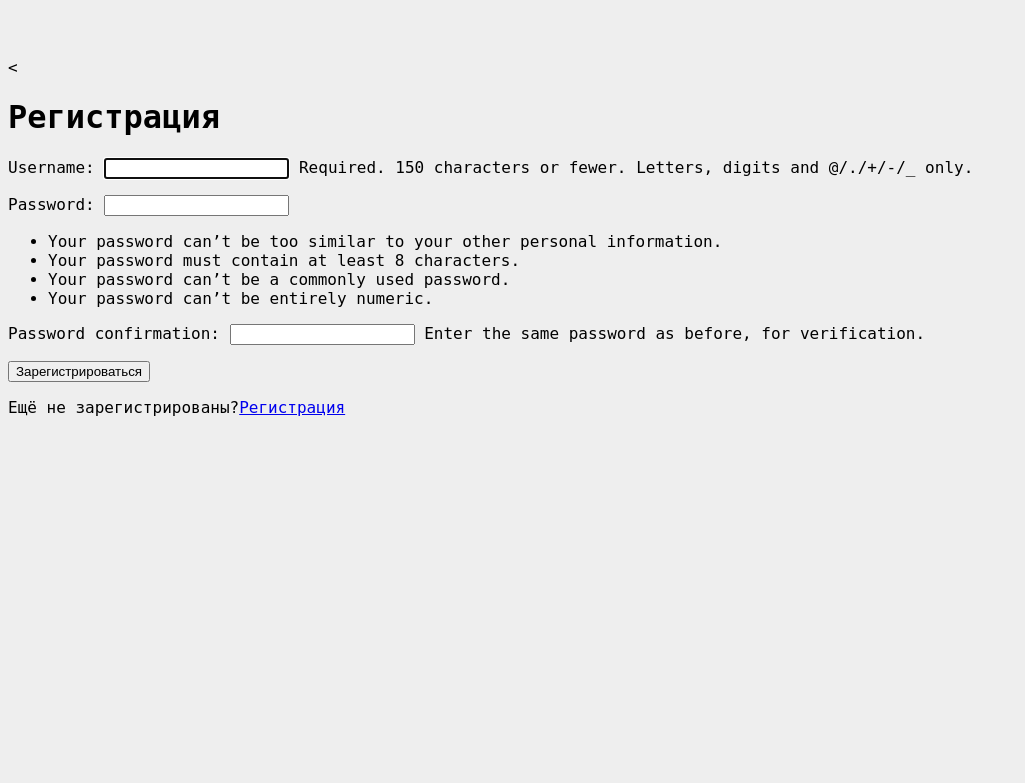
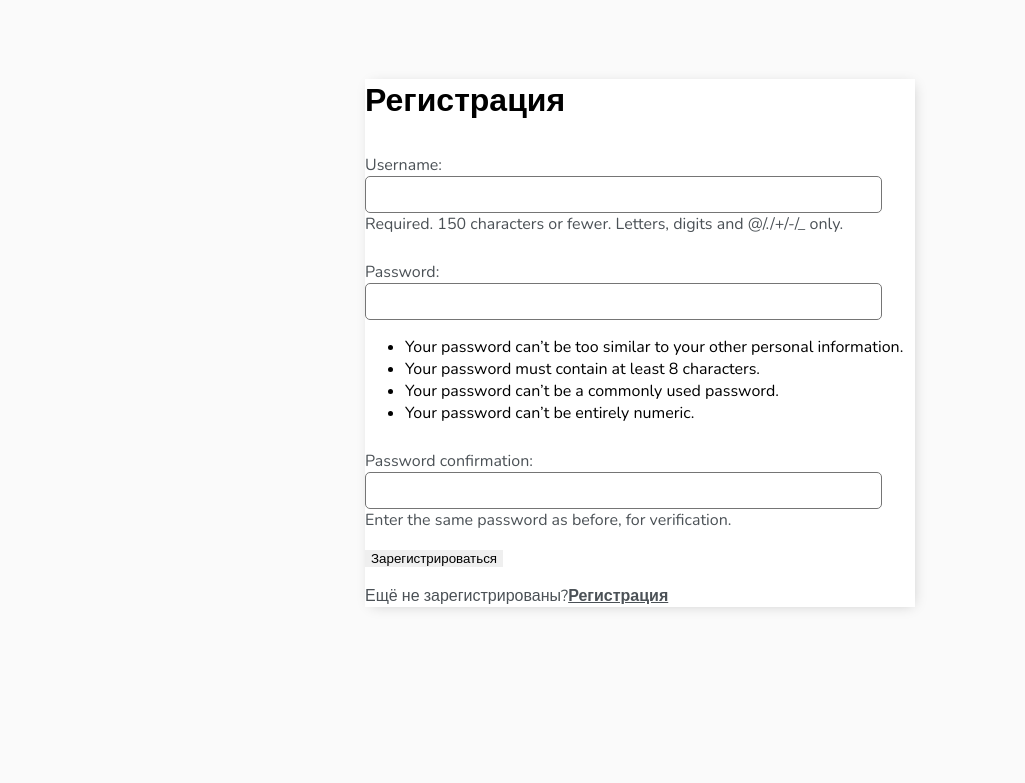
Before and after one commit to romanulanov/todo_list, a Django app: page /register/ in a window 1280 px wide. Shown: the top 783 px of the page, without its empty margins (0-1025 px from the left). Run offline with Django 4.2, Linux system fonts and the light colour scheme.

Commit message:
Update main.html

```diff
--- a/todo_list/base/templates/base/main.html
+++ b/todo_list/base/templates/base/main.html
@@ -1,29 +1,209 @@
-<<!DOCTYPE html>
- <html class="no-js">
-<html>
+<!DOCTYPE html>
+<html lang="en">
+
 <head>
     <meta charset="utf-8">
+    <meta name="description">
+
     <meta http-equiv="X-UA-Compatible" content="IE=edge">
-        <title>Список задачек</title>
+    <title>To Do Items</title>
     <meta name="description" content="">
     <meta name="viewport" content="width=device-width, initial-scale=1">
-        <link rel="stylesheet" href="">
+
+    <link rel="preconnect" href="https://fonts.gstatic.com">
+    <link href="https://fonts.googleapis.com/css2?family=Nunito:wght@200&display=swap" rel="stylesheet">
+
     <style>
-        body{
-            background-color: EEEEEE;
-            font-family: 'Roboto Mono', monospace;
+        body {
+            background-color: #FAFAFA;
+            font-family: 'Nunito', sans-serif;
             padding-top: 50px;
+        }
 
+        h1,
+        h2,
+        h3,
+        h4,
+        h5,
+        h6,
+            {
+            font-family: 'Raleway', sans-serif;
+        }
+
+        a,
+        p {
+            color: #4b5156
+        }
+
+        a {
+            font-weight: 600;
+        }
+
+        .container {
+            max-width: 550px;
+            margin: auto;
+            background-color: #fff;
+            -webkit-box-shadow: 2px 2px 13px -4px rgba(0, 0, 0, 0.21);
+            box-shadow: 2px 2px 13px -4px rgba(0, 0, 0, 0.21);
+        }
+
+        input {
+            outline: none;
+            border: none;
+        }
+
+        .header-bar {
+            display: flex;
+            justify-content: space-between;
+            color: #fff;
+            padding: 10px;
+            border-radius: 5px 5px 0 0;
+            background: linear-gradient(90deg, #EEA390 0%, #EB796F 43%, #EB796F 100%);
+        }
+
+        .header-bar a {
+            color: rgb(247, 247, 247);
+            text-decoration: none;
+        }
+
+        .task-wrapper {
+            display: flex;
+            align-items: center;
+            justify-content: space-between;
+            background-color: #fff;
+            border-top: 1px solid #dfe4ea;
+            overflow: hidden;
+        }
+
+        .task-title {
+            display: flex;
+            padding: 20px;
+        }
+
+        .task-title a {
+            text-decoration: none;
+            color: #4b5156;
+            margin-left: 10px;
+        }
+
+        .task-complete-icon {
+            height: 20px;
+            width: 20px;
+            background-color: rgb(105, 192, 105);
+            border-radius: 50%;
+        }
+
+        .task-incomplete-icon {
+            height: 20px;
+            width: 20px;
+            background-color: rgb(218, 218, 218);
+            border-radius: 50%;
+        }
+
+        .delete-link {
+            text-decoration: none;
+            font-weight: 900;
+            color: #cf4949;
+            font-size: 22px;
+            line-height: 0;
+            padding: 20px 0px;
+        }
+
+        /*Handle Classes*/
+
+        .handle {
+            display: inline-block;
+            padding: 20px 16px;
+            cursor: grab;
+            user-select: none;
+        }
+
+        .handle:after,
+        .handle:before {
+            display: block;
+            content: "";
+        }
+
+        .handle:active,
+        .handle:active:before,
+        .handle:active:after {
+            cursor: grabbing;
+        }
+
+        .dropArea {
+            background-color: #f1f2f6;
+            color: black;
+            border: #ced6e0 1px solid;
+        }
+
+        .selectedTask {
+            opacity: 0.6;
+        }
+
+
+        #add-link {
+            color: #EB796F;
+            text-decoration: none;
+            font-size: 42px;
+            text-shadow: 1px 1px #81413b;
+        }
+
+        #search-add-wrapper {
+            display: flex;
+            justify-content: space-between;
+            align-items: center;
+            padding: 20px;
+        }
+
+        @media screen and (max-width:320px) {
+            #search-add-wrapper {
+                padding: 10px;
+            }
+        }
+
+        input[type=text],
+        input[type=password],
+        textarea {
+            border: 1px solid #757575;
+            border-radius: 5px;
+            padding: 10px;
+            width: 90%;
+        }
+
+        label {
+            padding-top: 10px !important;
+            display: block;
+        }
+
+        ::placeholder {
+            font-weight: 300;
+            opacity: 0.5;
+        }
+
+        .button {
+            border: 1px solid #757575;
+            background-color: #FFF;
+            color: #EB796F;
+            padding: 10px;
+            font-size: 14px;
+            border-radius: 5px;
+            cursor: pointer;
+            text-decoration: none;
+        }
+
+        .card-body {
+            padding: 20px;
         }
     </style>
+</head>
 
-    </head>
 <body>
+
     <div class="container">
-            {% block content%}
+        {% block content %} {% endblock content %}
+    </div>
 
-            {% endblock content%}
+</body>
 
-        </div>
-    </body>
+
 </html>
```
Lines whose indentation alone changed are shown as unchanged.
